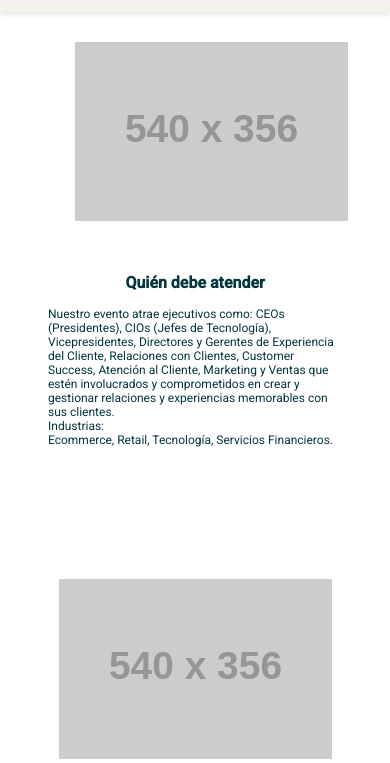
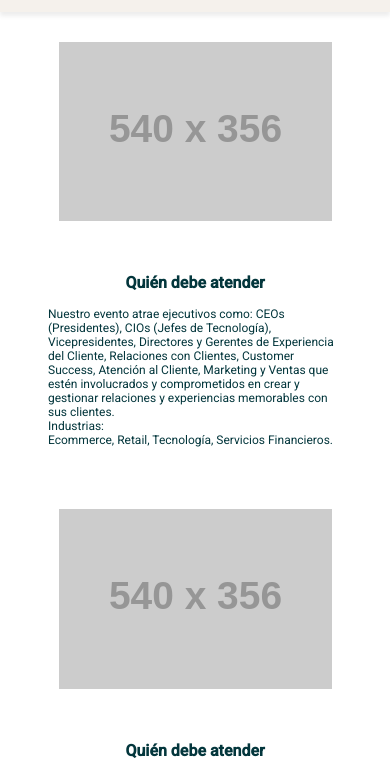
Before and after one commit to julianchape/8atest, a plain HTML site: page index.html in a window 390 px wide. Shown: the part 385-1148 px from the top of the page. Drawn offline with Linux system fonts and the light colour scheme; placeholder pictures from the web are drawn by us.

Commit message:
correcciones

```diff
--- a/style.scss
+++ b/style.scss
@@ -279,6 +279,7 @@ body{
 
             main{
                 #hero{
+                    margin:0 auto;
                     width:100%;
                     #herotext{
                         top:33%;
@@ -310,10 +311,10 @@ body{
                         display: flex;
                         flex-flow: column wrap;
                         align-items: center;
-                        padding-bottom: 40px;
+                        padding-bottom: 30px;
+                        margin:0 auto;
                         img{
-                            margin-right: 16px;
-                            margin-left:16px;
+                            padding:0;
                             margin-bottom: 20px;
                             width:70%;
                         }
@@ -335,6 +336,7 @@ body{
                         }
                         #simg{
                             order:0;
+                            padding:0;
                             margin-right:16px;
                             margin-left:16px;
                         }
```
Also changed, not shown: style.css, 1 other file.
